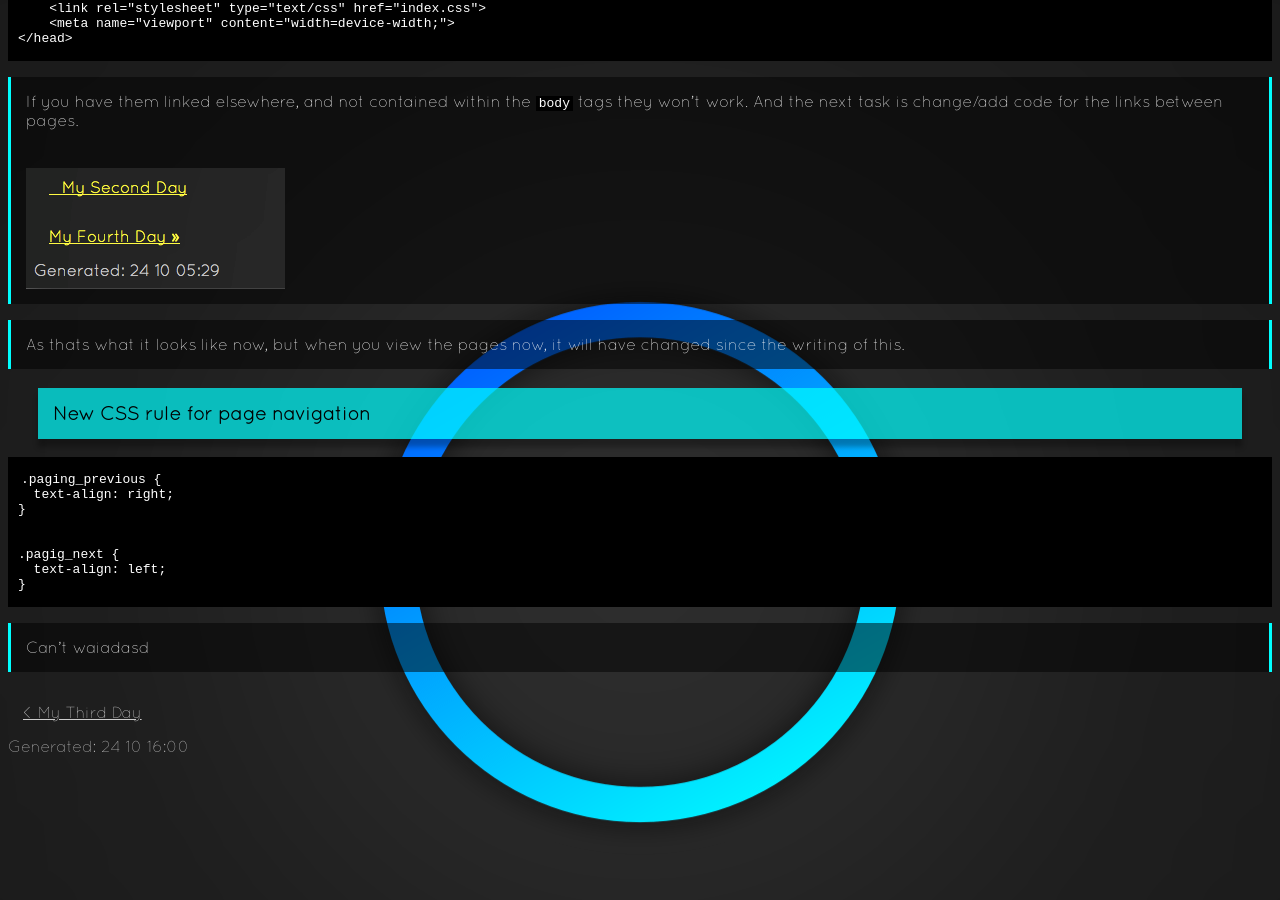
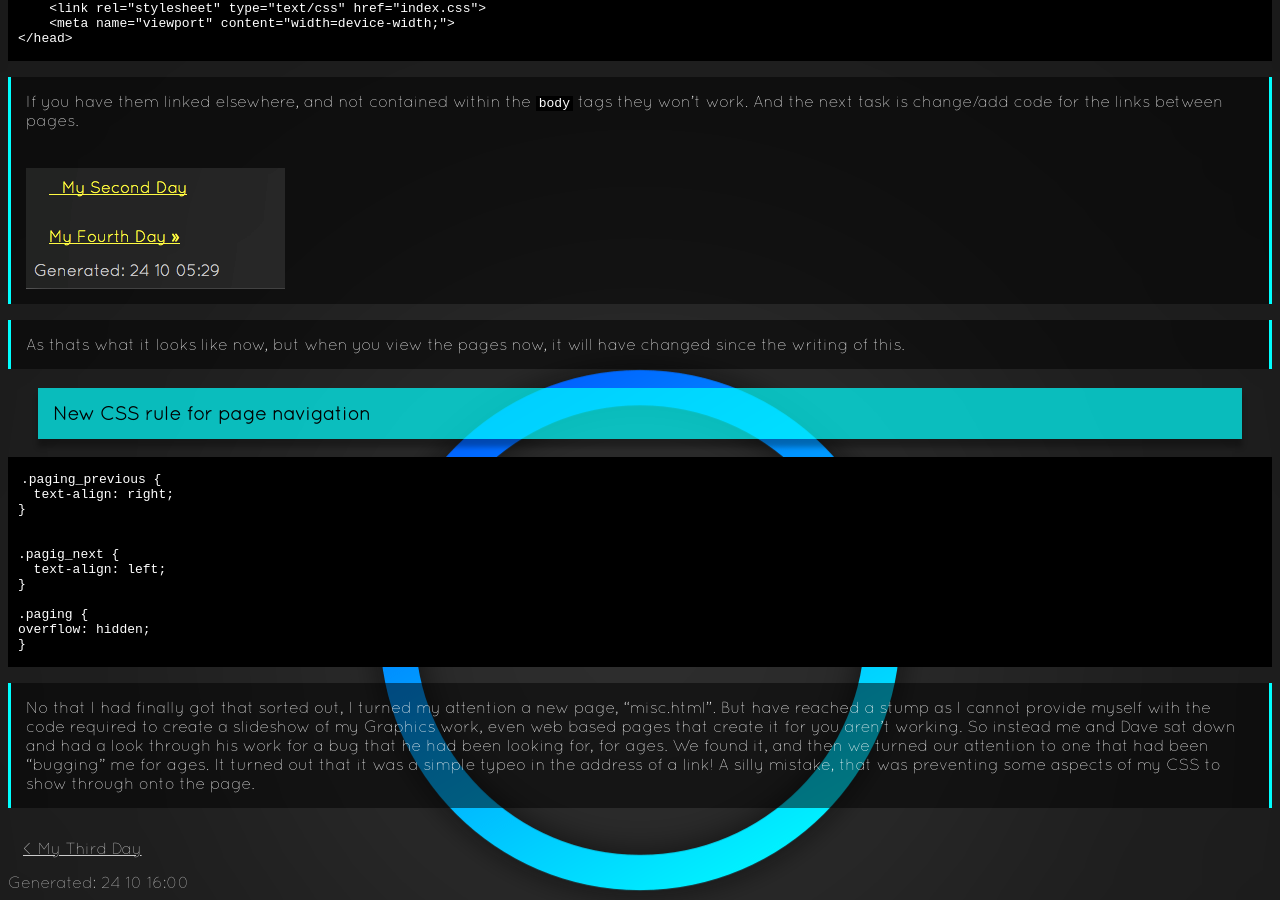
Before and after one commit to boffnoff/boffnoff.github.com, a Jekyll site: the page built from _posts/2013-10-24-fourth-day.md, in a window 1280 px wide and 900 px high, scrolled down 2040 px. Built offline with Jekyll 4.4.1, drawn with Linux system fonts in a browser that asks for light colours.

Commit message:
changed text on day 4 and explained last task

```diff
--- a/_posts/2013-10-24-fourth-day.md
+++ b/_posts/2013-10-24-fourth-day.md
@@ -56,8 +56,8 @@
       </header>
 
 
-The next task was to add rules and attribrutes to elements within index.css. The website has started to feel and look a lot better. We then added in code to display when the website was last
-was updated/built:
+The next task was to add rules and attribrutes to elements within index.css. The website has started to feel and look a lot better. We then added in code to display when the website was
+last was updated/built:
 
      <footer class="page_footer">
         Generated: {{ site.time | date: '%d %m %H:%M' }}
@@ -102,4 +102,11 @@
       text-align: left;
     }
 
-Can't waiadasd
+    .paging {
+    overflow: hidden;
+    }
+
+No that I had finally got that sorted out, I turned my attention a new page, "misc.html". But have reached a stump as I cannot provide myself with the code required to create a slideshow
+of my Graphics work, even web based pages that create it for you aren't working. So instead me and Dave sat down and had a look through his work for a bug that he had been looking for, for
+ages. We found it, and then we turned our attention to one that had been "bugging" me for ages. It turned out that it was a simple typeo in the address of a link! A silly mistake, that was
+preventing some aspects of my CSS to show through onto the page.
```
